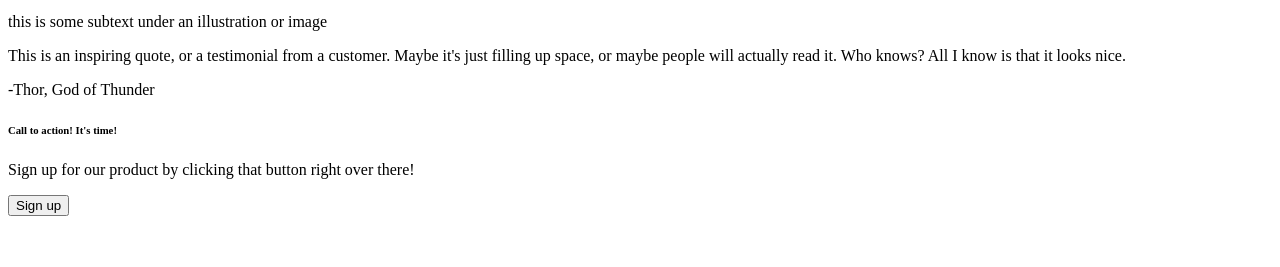
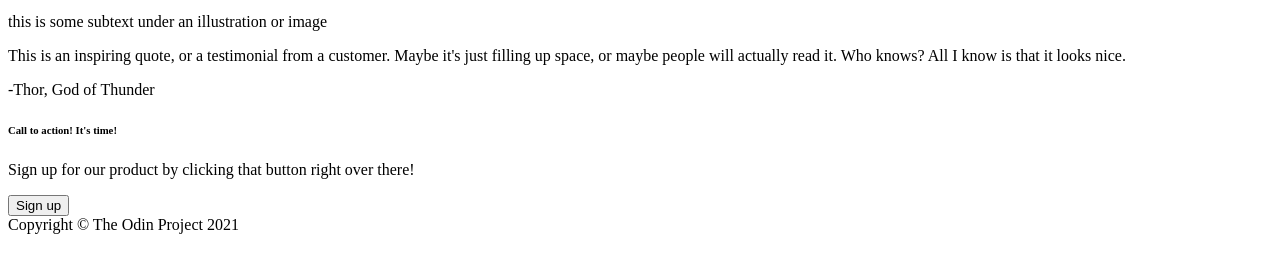
Before and after one commit to T-W-Smith/odin-landing_page, a plain HTML site: page index.html in a window 1280 px wide. Shown: the part 533-800 px from the top of the page. Drawn offline with Linux system fonts and the light colour scheme.

Commit message:
Add the footer to the webpage

```diff
--- a/index.html
+++ b/index.html
@@ -97,5 +97,11 @@
                 <button>Sign up</button>
             </div>
         </section>
+
+        <footer class="footer">
+            <div class="container">
+                Copyright © The Odin Project 2021
+            </div>
+        </footer>
     </body>
 </html>
```
